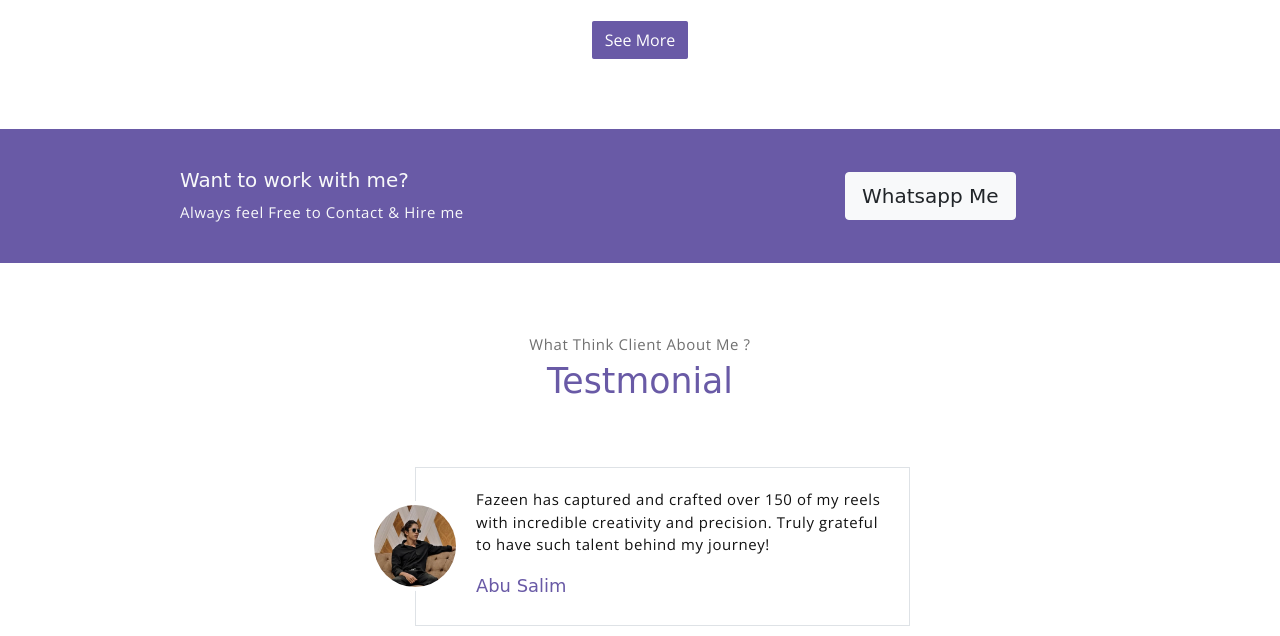
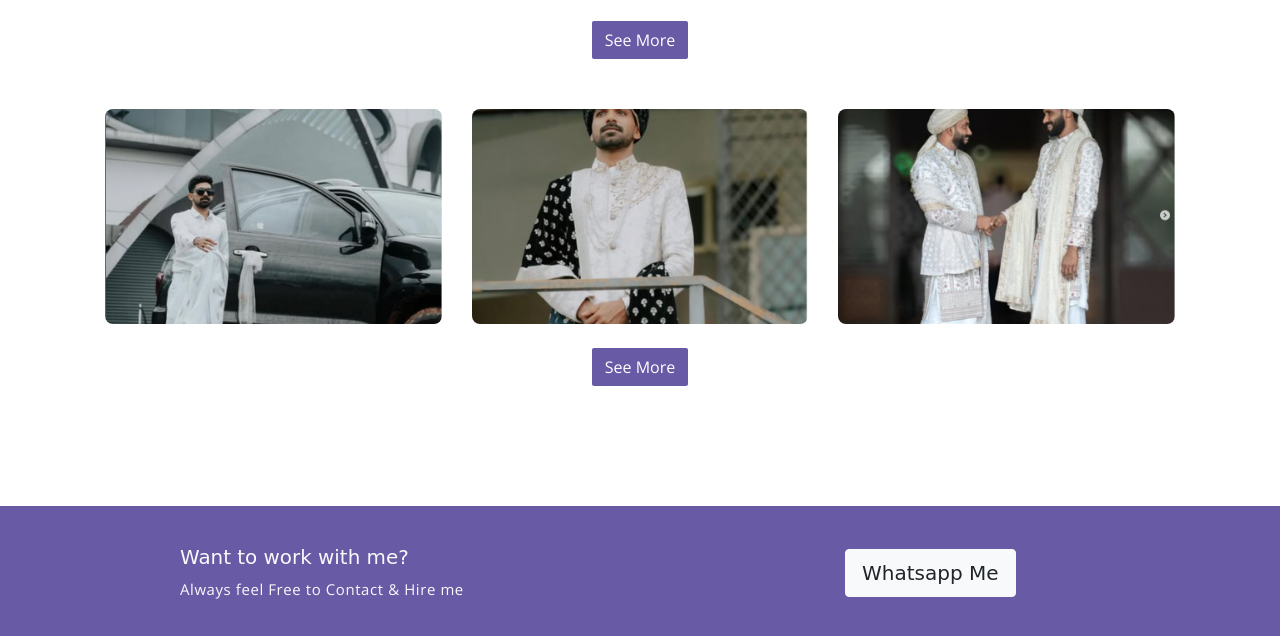
Before and after one commit to aslahmogral/fazeen, a website: page index.html in a window 1280 px wide. Shown: the part 2294-2930 px from the top of the page. Drawn offline with nearby package versions, Linux system fonts and the light colour scheme; a web font is replaced by a local one.

Commit message:
add wedding photo section

```diff
--- a/index.html
+++ b/index.html
@@ -146,7 +146,7 @@
                             <img src="assets/imgs/photography.svg"
                                 alt="Download free bootstrap 4 landing page, free boootstrap 4 templates, Download free bootstrap 4.1 landing page, free boootstrap 4.1.1 templates, meyawo Landing page"
                                 class="icon">
-                            <h6 class="title">Photography</h6>
+                            <h6 class="title">Wedding Photography</h6>
                             <p class="subtitle"> Capturing moments with creativity and passion, turning memories into
                                 timeless photographs.</p>
                         </div>
@@ -217,6 +217,47 @@
                     </div>
                 </div>
             </div><!-- end of row -->
+
+            <div class="row" style=" padding: 50px 20px;">
+                <div class="col-md-12">
+                    <div class="row">
+                        <div class="col-md-4">
+                            <div class="portfolio-card">
+                                <div class="portfolio-card-image">
+                                    <img src="assets/imgs/wedding1.png"
+                                         alt="Portfolio Image"
+                                         style="width: 100%; height: 215px; object-fit: cover; border-radius: 8px;">
+                                </div>
+                            </div>
+
+                        </div>
+                        <div class="col-md-4">
+                            <div class="portfolio-card">
+                                <div class="portfolio-card-image">
+                                    <img src="assets/imgs/wedding2.png"
+                                         alt="Portfolio Image"
+                                         style="width: 100%; height: 215px; object-fit: cover; border-radius: 8px;">
+                                </div>
+                            </div>
+
+                        </div>
+                        <div class="col-md-4">
+                            <div class="portfolio-card">
+                                <div class="portfolio-card-image">
+                                    <img src="assets/imgs/wedding3.png"
+                                         alt="Portfolio Image"
+                                         style="width: 100%; height: 215px; object-fit: cover; border-radius: 8px;">
+                                </div>
+                            </div>
+
+                        </div>
+
+                    </div>
+                    <div class="text-center mt-4">
+                        <a href="https://www.instagram.com/poshofilms/" class="btn btn-primary">See More</a>
+                    </div>
+                </div>
+            </div>
         </div><!-- end of container -->
     </section> <!-- end of portfolio section -->
 
```
Also changed, not shown: assets/imgs/wedding1.png (added), assets/imgs/wedding2.png (added), assets/imgs/wedding3.png (added).
